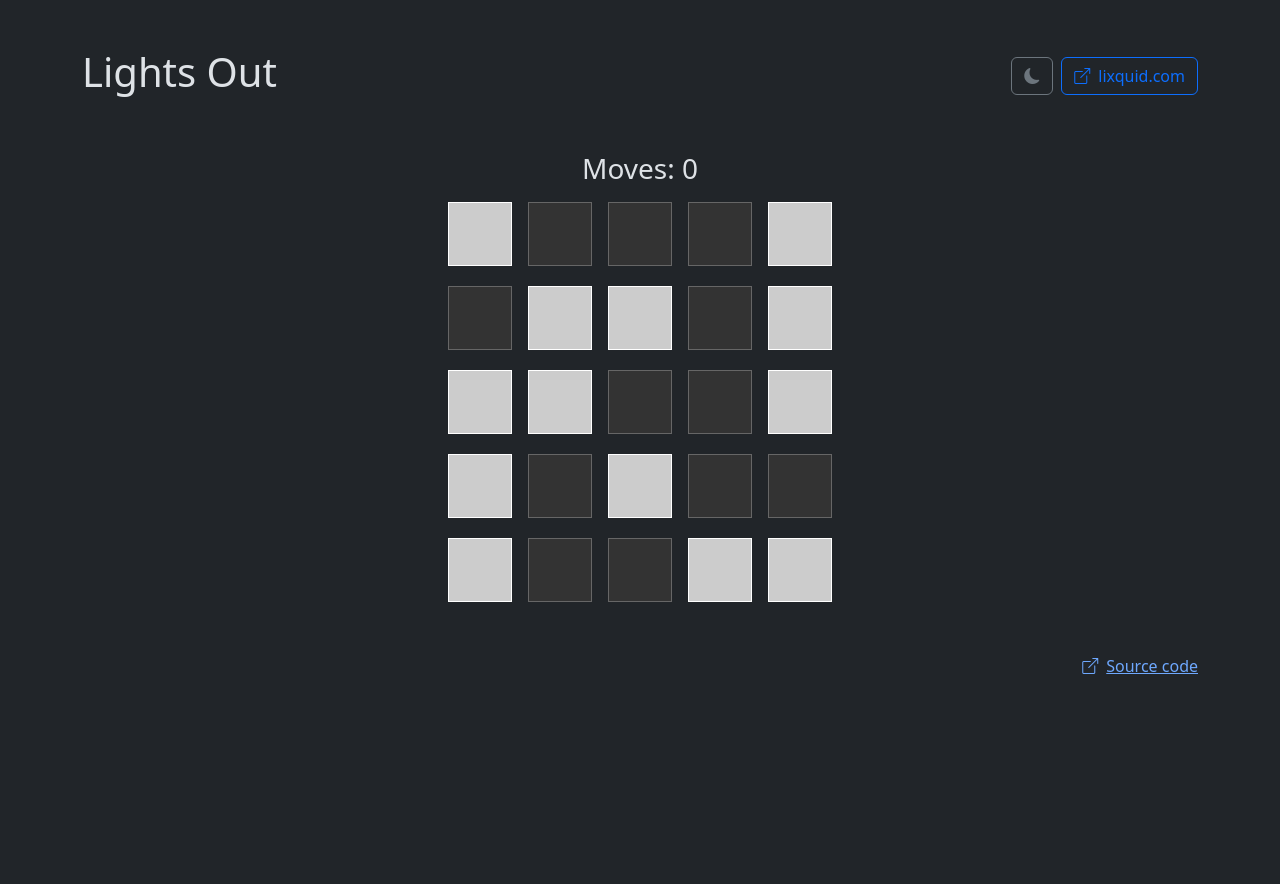
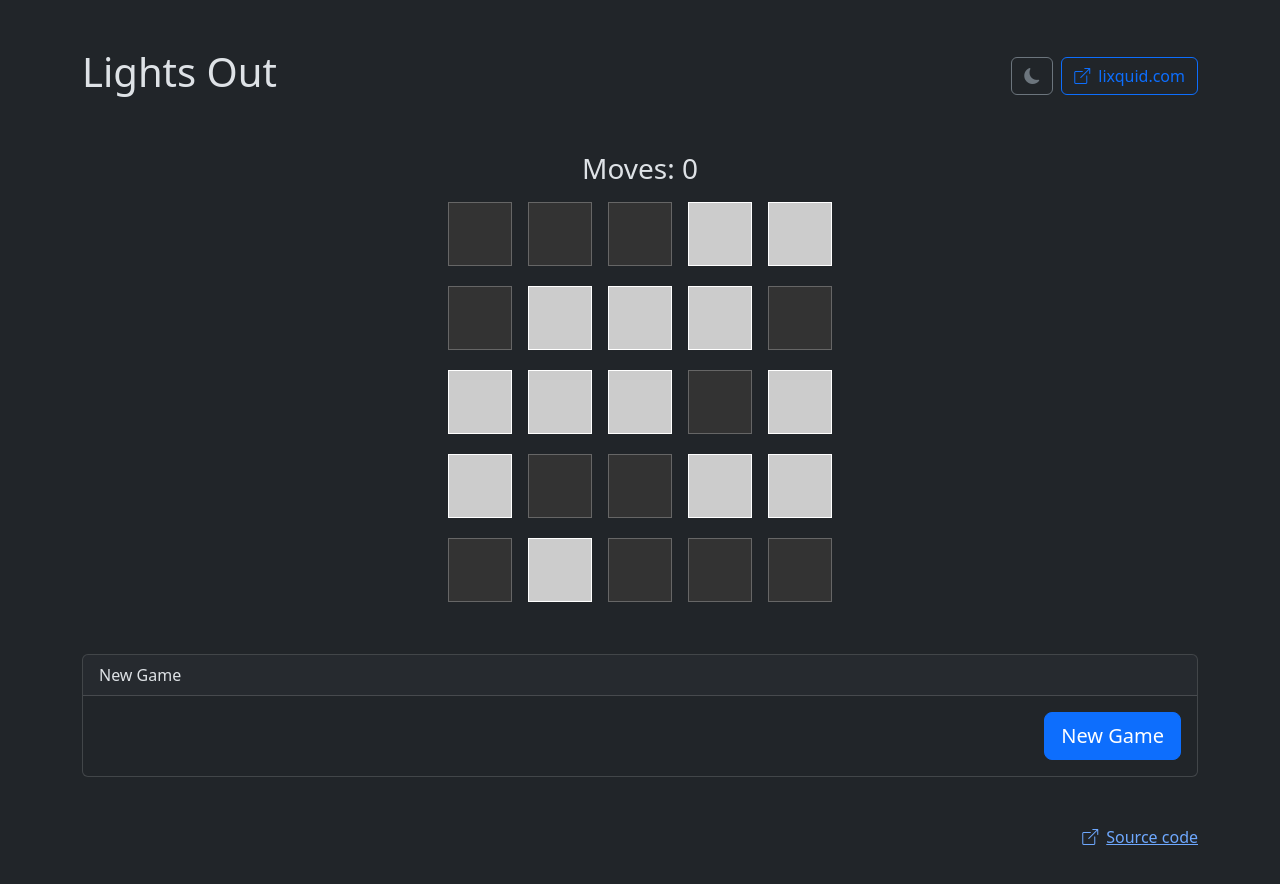
Before and after one commit to Lixquid/app-lightsout-game, a Preact app: page / in a window 1280 px wide. Shown: the top 884 px of the page. Before the commit the page ends 800 px from the top, so only its background shows below. Built offline with nearby package versions, Linux system fonts and the light colour scheme.

Commit message:
Add New Game card

```diff
--- a/src/App.tsx
+++ b/src/App.tsx
@@ -1,5 +1,6 @@
 import { useState } from "preact/hooks";
 import { GameBoard } from "./components/GameBoard";
+import { NewGameCard } from "./components/NewGameCard";
 import { createTogglesClassic, newGame, toggleCell } from "./lib/game";
 
 /** Toggles bootstrap theme between light and dark */
@@ -10,8 +11,6 @@ function toggleDarkMode() {
             html.dataset["bsTheme"] === "dark" ? "light" : "dark";
     }
 }
-
-const initialGame = newGame(5, createTogglesClassic(5), 2, 100);
 
 export function App() {
     const [game, setGame] = useState(() =>
@@ -49,6 +48,7 @@ export function App() {
                     }));
                 }}
             />
+            <NewGameCard setGame={setGame} />
             <div class="mt-5 text-end">
                 <a href="https://github.com/lixquid/app-lightsout-game">
                     <i class="bi bi-box-arrow-up-right me-2" />
--- /dev/null
+++ b/src/components/NewGameCard.tsx
@@ -0,0 +1,29 @@
+import { Game, createTogglesClassic, newGame } from "../lib/game";
+
+interface NewGameCardProps {
+    setGame: (game: Game) => void;
+}
+
+export function NewGameCard(props: NewGameCardProps) {
+    return (
+        <div class="card mt-5">
+            <div class="card-header">
+                <span>New Game</span>
+            </div>
+            <div class="card-body">
+                <div class="float-end">
+                    <button
+                        class="btn btn-lg btn-primary"
+                        onClick={() => {
+                            props.setGame(
+                                newGame(5, createTogglesClassic(5), 2, 100)
+                            );
+                        }}
+                    >
+                        New Game
+                    </button>
+                </div>
+            </div>
+        </div>
+    );
+}
```
